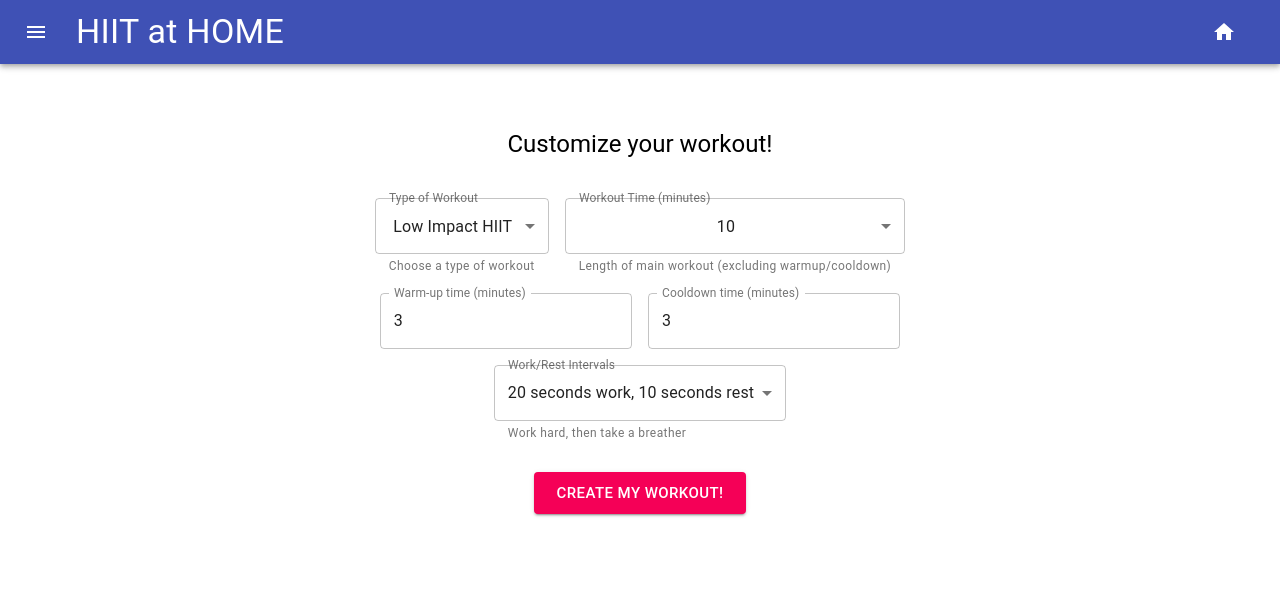
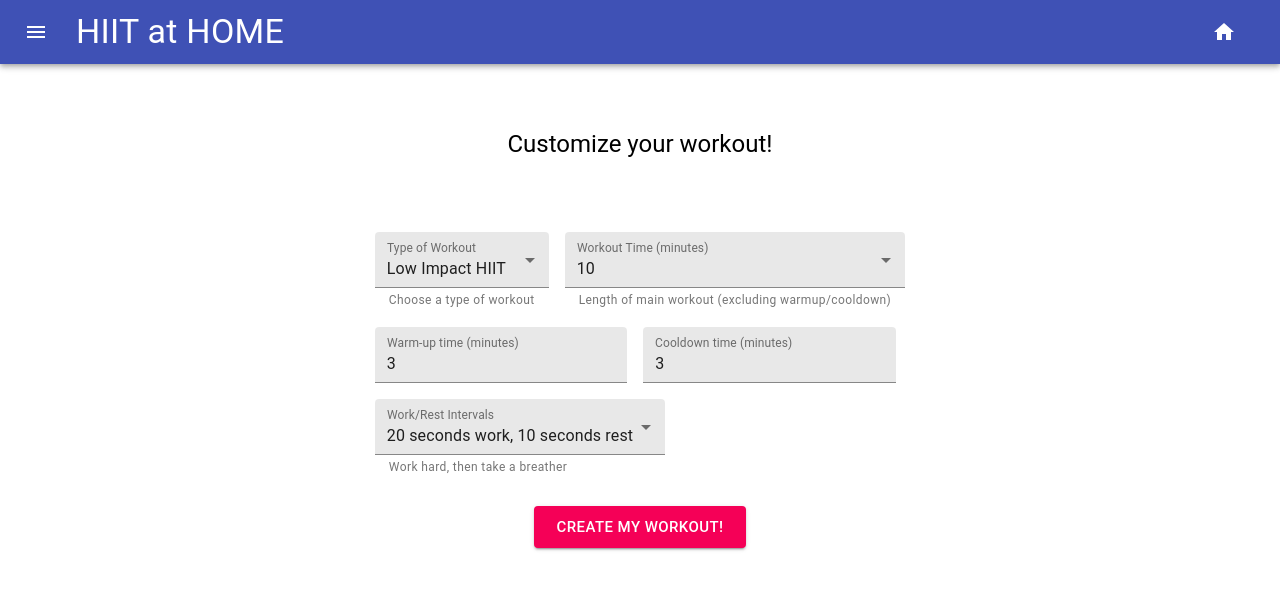
Before and after one commit to lmeromy/hiitathome, a React (Create React App) app in the folder client/: page /generate-workout in a window 1280 px wide. Shown: the top 590 px of the page. Built offline with nearby package versions, Linux system fonts and the light colour scheme; no server answers.

Commit message:
Fix css for generate workout form

```diff
--- a/client/src/components/GenerateWorkout/GenerateExerciseForm.jsx
+++ b/client/src/components/GenerateWorkout/GenerateExerciseForm.jsx
@@ -45,7 +45,7 @@ const GenerateExerciseForm = ({ handleGenerateWorkout }) => {
     <div className="form-container">
       <form noValidate className={classes.root} onSubmit={handleSubmit}>
         <div>
-          <FormControl className={classes.formControl} variant="outlined">
+          <FormControl className={classes.formControl} variant="filled">
             <InputLabel id="type">Type of Workout</InputLabel>
             <Select
               id="type"
@@ -58,7 +58,7 @@ const GenerateExerciseForm = ({ handleGenerateWorkout }) => {
             </Select>
             <FormHelperText>Choose a type of workout</FormHelperText>
           </FormControl>
-          <FormControl className={classes.formControl} variant="outlined">
+          <FormControl className={classes.formControl} variant="filled">
             <InputLabel id="workTime">Workout Time (minutes)</InputLabel>
             <Select
               id="workTime"
@@ -82,7 +82,7 @@ const GenerateExerciseForm = ({ handleGenerateWorkout }) => {
             id="warmup"
             name="warmup"
             label="Warm-up time (minutes)"
-            variant="outlined"
+            variant="filled"
             onChange={handleFieldChange}
             defaultValue="3"
           />
@@ -90,13 +90,13 @@ const GenerateExerciseForm = ({ handleGenerateWorkout }) => {
             id="cooldown"
             name="cooldown"
             label="Cooldown time (minutes)"
-            variant="outlined"
+            variant="filled"
             onChange={handleFieldChange}
             defaultValue="3"
           />
         </div>
         <div>
-          <FormControl className={classes.formControl} variant="outlined">
+          <FormControl className={classes.formControl} variant="filled">
             <InputLabel id="workInterval">Work/Rest Intervals</InputLabel>
             <Select
               id="workInterval"
--- a/client/src/components/GenerateWorkout/GenerateWorkout.scss
+++ b/client/src/components/GenerateWorkout/GenerateWorkout.scss
@@ -1,7 +1,5 @@
 .form-container {
-  //   display: block;
-  text-align: center;
-  margin-top: 30px;
+  margin-top: 5%;
 }
 
 .form-buttons {
@@ -23,4 +21,8 @@
 
 .main-generate-workout {
   padding-top: 5%;
+  display: flex;
+  justify-content: center;
+  align-items: center;
+  flex-direction: column;
 }
```
Also changed, not shown: 1 other file (tests, documents, lock files or other folders).
